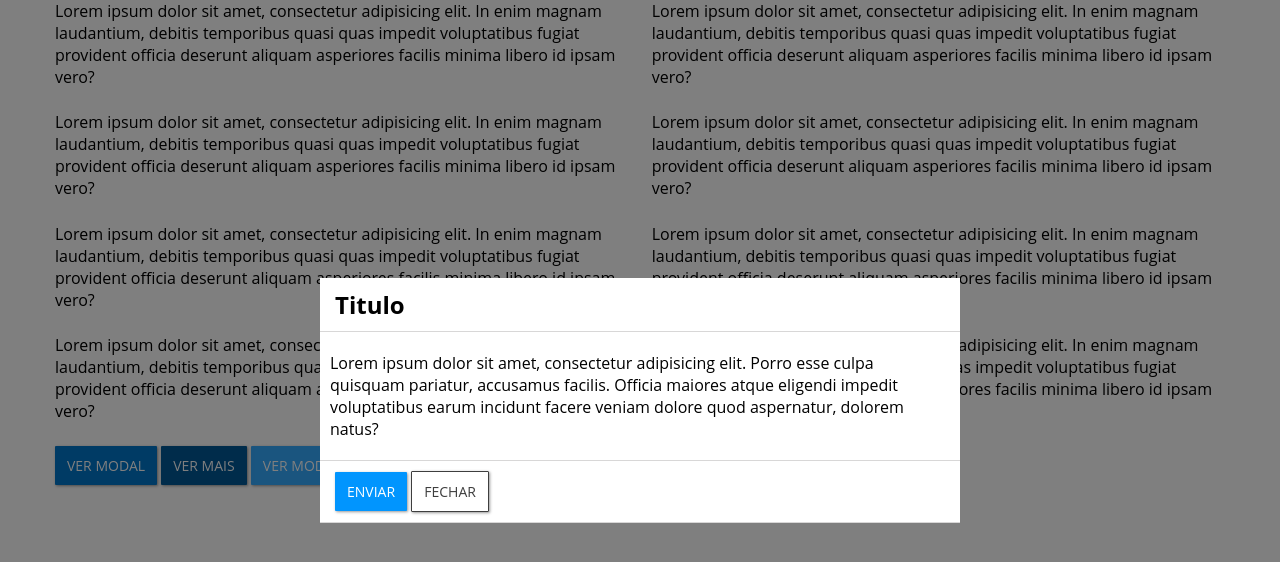
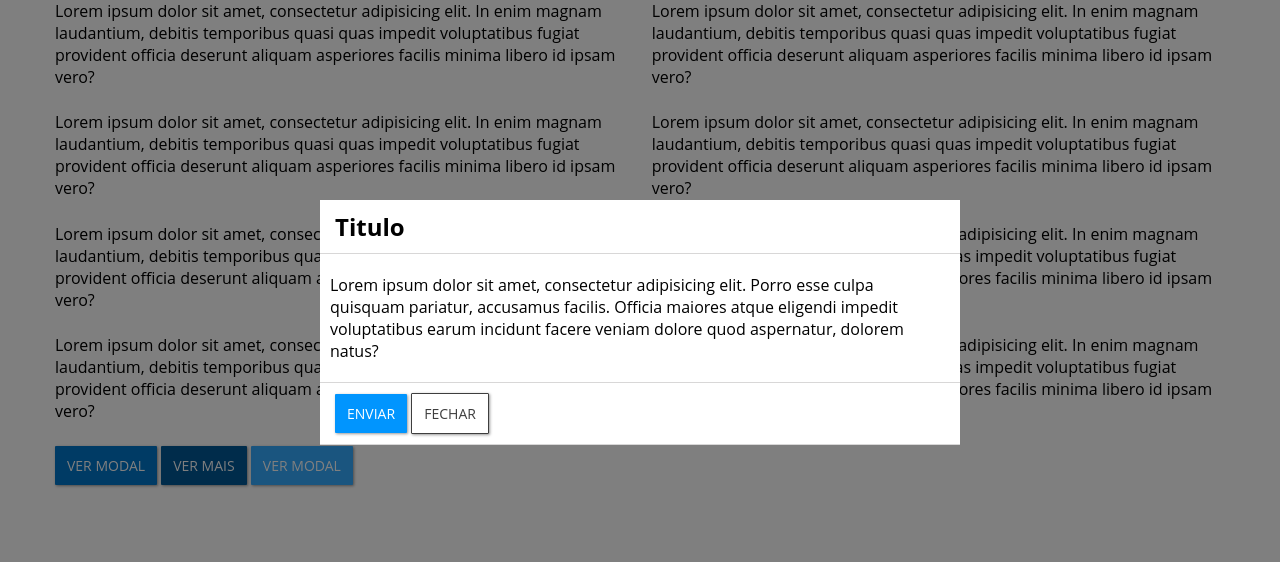
Before and after one commit to sergiojrdevf/Rubick-Framework, a website: page dist/components/modal/index.html in a window 1280 px wide. Both pictures are taken after a click on the button "VER MAIS". Drawn offline with nearby package versions, Linux system fonts and the light colour scheme; files that its build step writes are made by us from their sources.

Commit message:
Classe top-top adicionada no modal

```diff
--- a/dist/components/modal/index.html
+++ b/dist/components/modal/index.html
@@ -32,7 +32,7 @@
 				<button class="btn primary open-modal">Ver mais</button>
 				<button class="btn primary-light open-modal">Ver Modal</button>
 			</div>
-			<div class="modal-overlay" data-toggle="modal">
+			<div class="modal-overlay to-top" data-toggle="modal">
 				<div class="modal">
 					<header class="header">
 						<h2>Titulo</h2>
```
